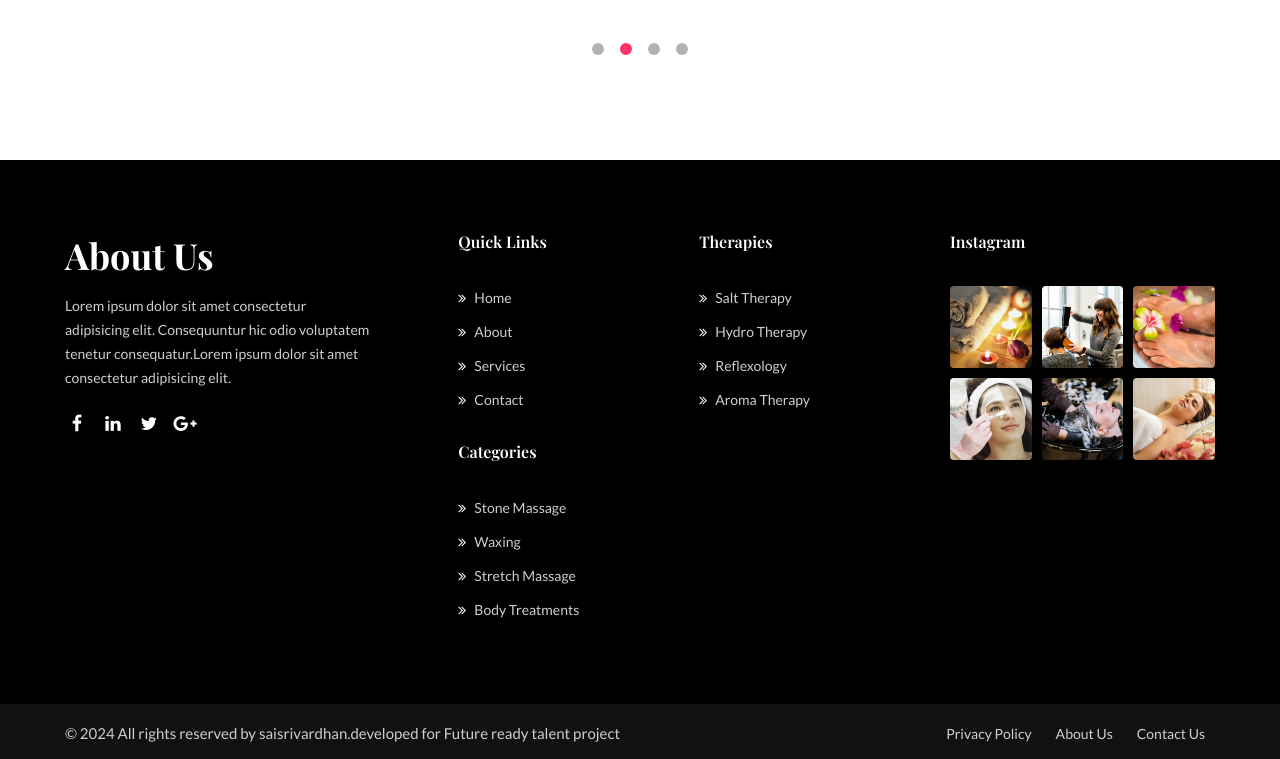
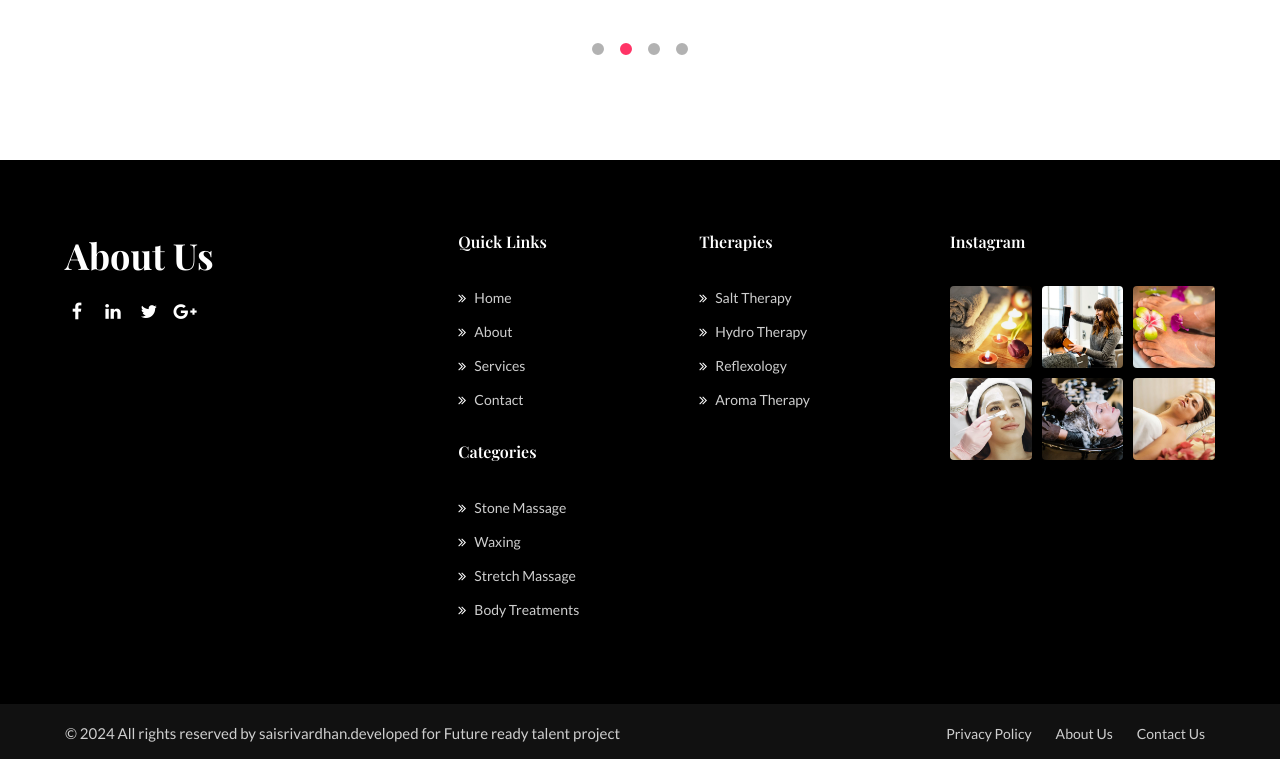
Before and after one commit to saisrivardhan/FRT_PROJECT_BHARAT, a plain HTML site: page index.html in a window 1280 px wide. Shown: the part 6356-7115 px from the top of the page. Drawn offline with nearby package versions, Linux system fonts and the light colour scheme; a web font is replaced by a local one.

Commit message:
Update index.html

```diff
--- a/index.html
+++ b/index.html
@@ -719,9 +719,7 @@
 										<a class="navbar-brand" href="#index.html">
 											<img src="image-path" alt="Your logo" title="Your logo" style="height:35px;" />
 										</a> -->
-									<p class="pr-lg-5">Lorem ipsum dolor sit amet consectetur adipisicing elit.
-										Consequuntur hic odio voluptatem tenetur consequatur.Lorem ipsum dolor sit amet
-										consectetur adipisicing elit. </p>
+									<p class="pr-lg-5"Bharat spa was founded with the intention of simplifying daily life for everyone. Designed to address the needs of busy professionals and families alike, Bharat spa tackles those often-overlooked chores. </p>
 									<div class="columns-2">
 										<ul class="social">
 											<li><a href="#facebook"><span class="fa fa-facebook"
```
